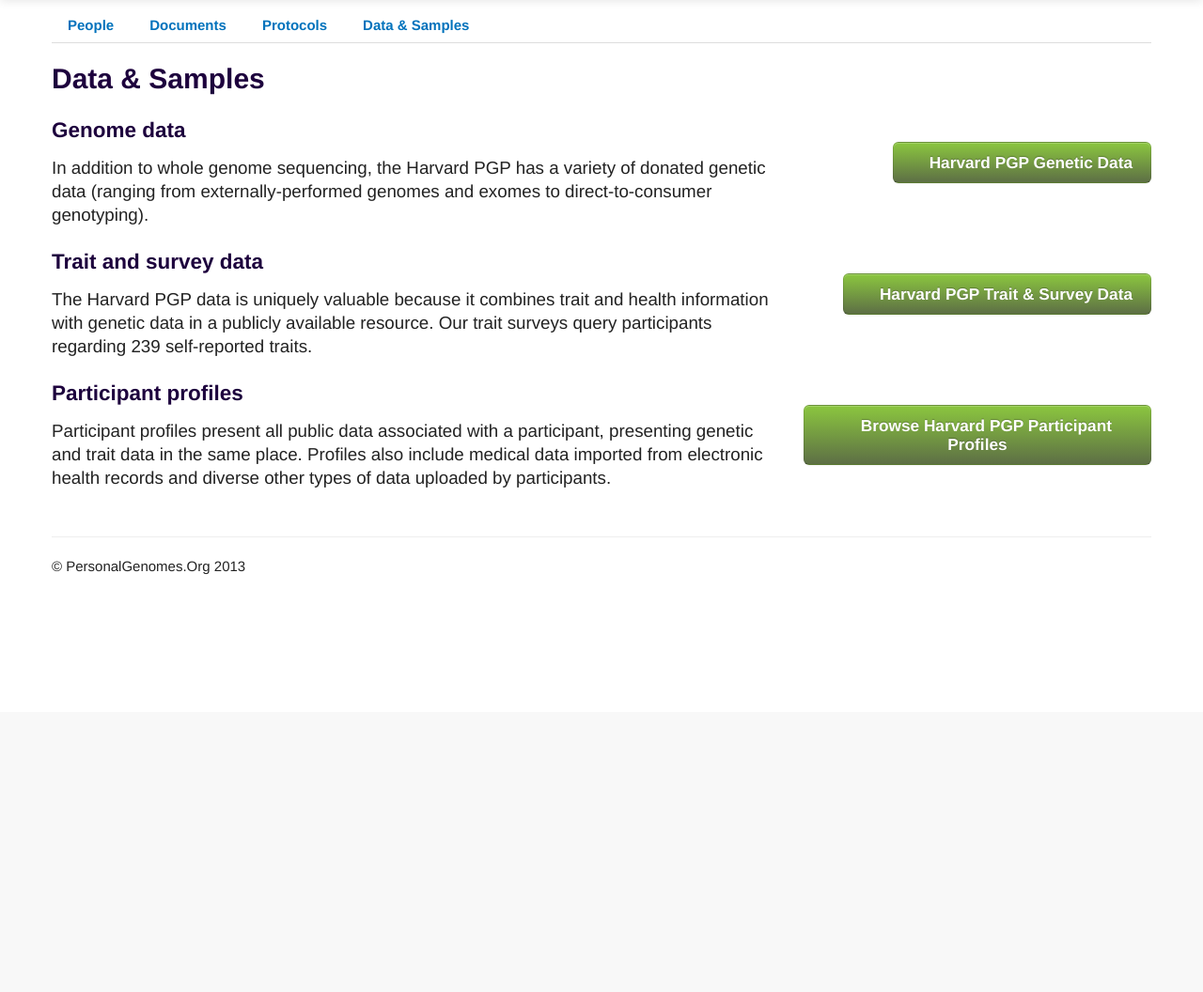
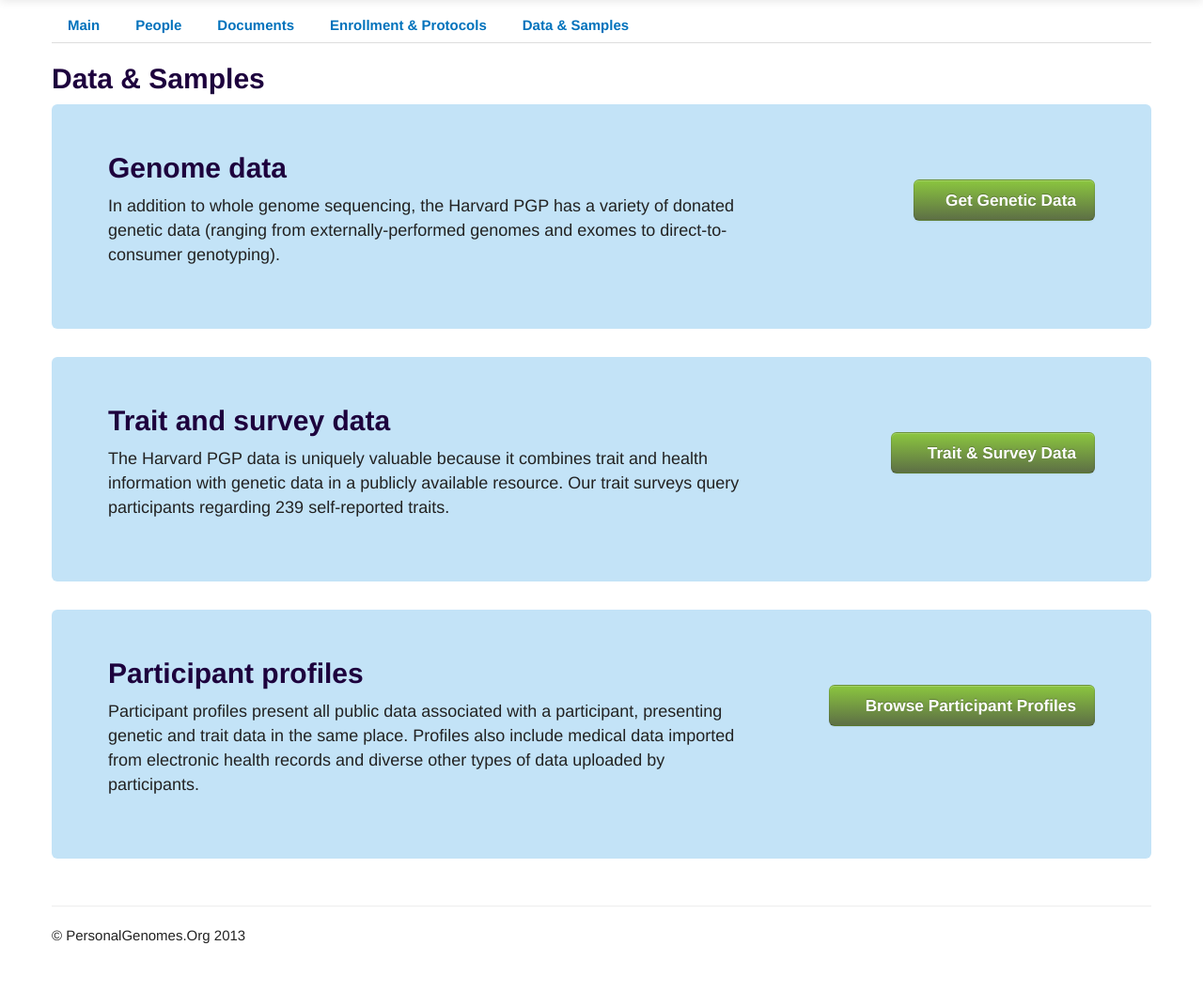
Before and after one commit to geochurch/www_personalgenomes_org, a Django app: page /harvard/data/ in a window 1280 px wide. Shown: the part 42-1098 px from the top of the page at 94% size. Before the commit the page ends 653 px from the top, so only its background shows below. Run offline with Django 3.2, Linux system fonts and the light colour scheme; some libraries are stand-ins or nearby versions.

Commit message:
Prettier data pages

```diff
--- a/templates/harvard/data.html
+++ b/templates/harvard/data.html
@@ -4,38 +4,38 @@
 <div class="lead">
 <h2 class="top-heading">Data & Samples</h2>
 
-<div class="hero-unit-small">
+<div class="hero-unit">
   <div class="row-fluid">
     <div class="span8">
-      <h3>Genome data</h3>
+      <h2>Genome data</h2>
       <p>In addition to whole genome sequencing, the Harvard PGP has a variety of donated genetic data (ranging from externally-performed genomes and exomes to direct-to-consumer genotyping).</p>
     </div>
     <div class="span4">
-      <a class="btn btn-primary btn-large" href="https://my.personalgenomes.org/public_genetic_data" style="margin-top:40px;float:right;"><i class="icon-external-link"></i> Harvard PGP Genetic Data</a>
+      <a class="btn btn-primary btn-large" href="https://my.personalgenomes.org/public_genetic_data" style="margin-top:40px;float:right;"><i class="icon-external-link">  </i>Get Genetic Data</a>
     </div>
   </div>
 </div>
 
-<div class="hero-unit-small">
+<div class="hero-unit">
   <div class="row-fluid">
     <div class="span8">
-      <h3>Trait and survey data</h3>
+      <h2>Trait and survey data</h2>
       <p>The Harvard PGP data is uniquely valuable because it combines trait and health information with genetic data in a publicly available resource. Our trait surveys query participants regarding 239 self-reported traits.</p>
     </div>
     <div class="span4">
-      <a class="btn btn-primary btn-large" href="https://my.personalgenomes.org/google_surveys" style="margin-top:40px;float:right"><i class="icon-external-link"></i> Harvard PGP Trait & Survey Data</a>
+      <a class="btn btn-primary btn-large" href="https://my.personalgenomes.org/google_surveys" style="margin-top:40px;float:right"><i class="icon-external-link">  </i> Trait & Survey Data</a>
     </div>
   </div>
 </div>
 
-<div class="hero-unit-small">
+<div class="hero-unit">
   <div class="row-fluid">
     <div class="span8">
-      <h3>Participant profiles</h3>
+      <h2>Participant profiles</h2>
       <p>Participant profiles present all public data associated with a participant, presenting genetic and trait data in the same place. Profiles also include medical data imported from electronic health records and diverse other types of data uploaded by participants.</p>
     </div>
     <div class="span4">
-      <a class="btn btn-primary btn-large" href="https://my.personalgenomes.org/users" style="margin-top:40px;float:right"><i class="icon-external-link"></i> Browse Harvard PGP Participant Profiles</a>
+      <a class="btn btn-primary btn-large" href="https://my.personalgenomes.org/users" style="margin-top:40px;float:right"><i class="icon-external-link">  </i> Browse Participant Profiles</a>
     </div>
   </div>
 </div>
--- a/templates/harvard/index.html
+++ b/templates/harvard/index.html
@@ -15,9 +15,10 @@
 
 {% block navpills %}
 <ul class="nav nav-tabs">
+  <li><a href="{% url 'harvard:index' %}">Main</a></li>
   <li><a href="{% url 'harvard:people' %}">People</a></li>
   <li><a href="{% url 'harvard:documents' %}">Documents</a></li>
-  <li><a href="{% url 'harvard:protocols' %}">Protocols</a></li>
+  <li><a href="{% url 'harvard:protocols' %}">Enrollment & Protocols</a></li>
   <li><a href="{% url 'harvard:data' %}" style="margin-right:20px">Data & Samples</a></li>
 </ul>
 {% endblock navpills %}
@@ -28,6 +29,7 @@
     <div class="span9">
       <h1>PGP Harvard</h1>
       <p>The Harvard Personal Genome Project is the first Personal Genome Project site. Initiated by George Church in 2005, PGP Harvard has piloted the "open consent" framework to create the world's richest public resource combining human genetic data and tissues with diverse health and biological traits.</p>
+      <a class="btn btn-primary btn-large" href="{% url 'harvard:protocols' %}">Read about enrollment</a>
     </div>
     <div class="span3">
       <img style="max-width:200px;float:right" src="/static/img/harvard/NRB_Ave_Louis_Pasteur.jpg"/>
```
Also changed, not shown: templates/www_personalgenomes_org/data.html (+9 -7 lines).
